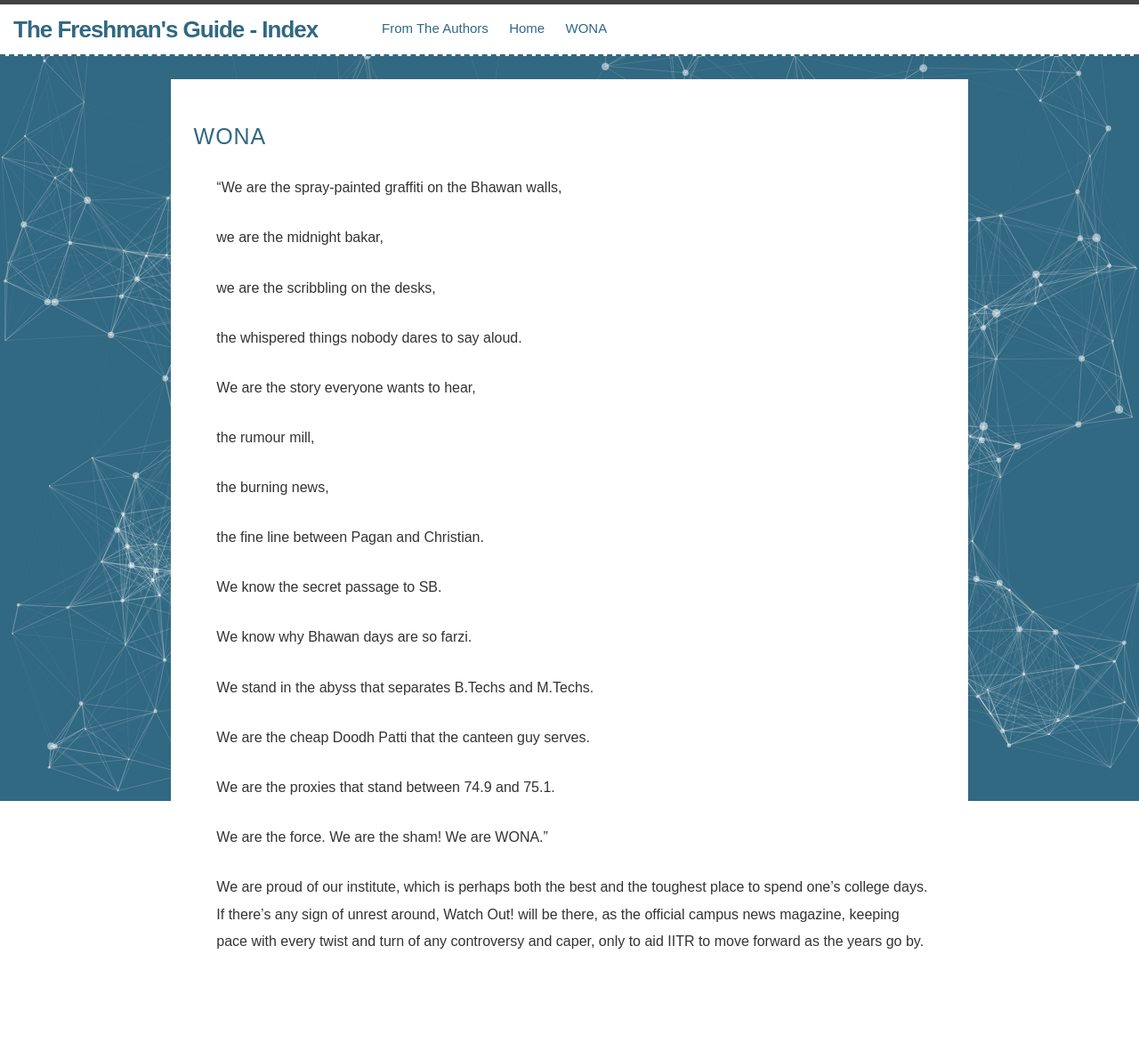
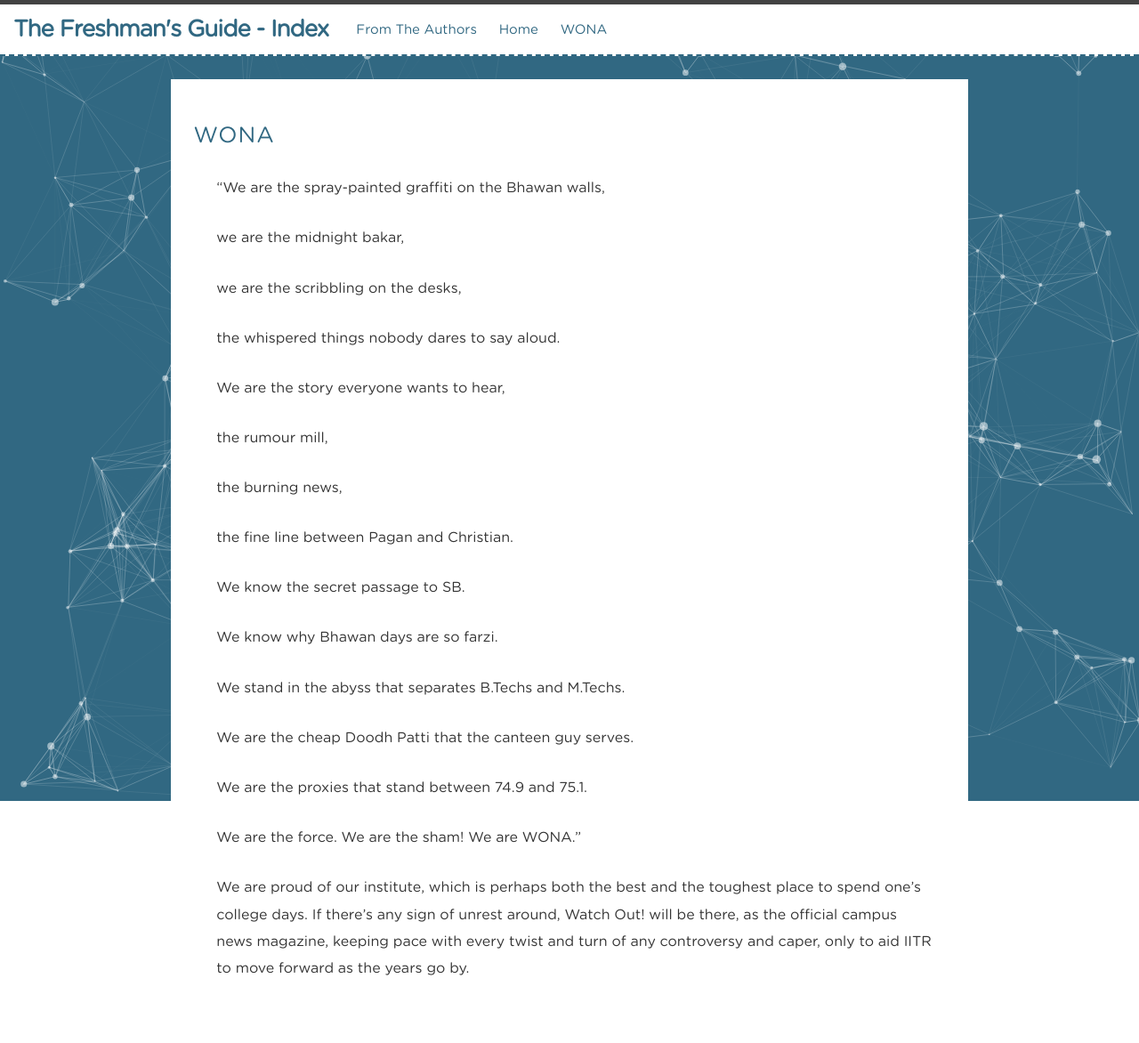
Before and after one commit to ankg/TheFreshmenGuide-WONA, a Jekyll site: the page built from wona.md, in a window 1280 px wide. Shown: the whole page at 89% size. Built offline with Jekyll 4.4.1, drawn with Linux system fonts in a browser that asks for light colours; Markdown is read by kramdown in place of the engine named in the settings; before the commit the page ends 1142 px from its top, so only the background shows below that.

Commit message:
Changes the site font and CSS

```diff
--- a/css/common.css
+++ b/css/common.css
@@ -1,6 +1,6 @@
 @import url('normalize.css');
 body{
-	font-family: Cambria, Georgia, serif;
+	/*font-family: Cambria, Georgia, serif;*/
 	background: #f9f9f9 url(../images/bg.jpg);
 	font-weight: 300;
 	font-size: 15px;
@@ -39,3 +39,8 @@ body{
 .ch-grid li:after, .ch-grid li:before {
 	outline: none;
 }
+@font-face{
+	font-family: gotham;
+	src:url(/fonts/GothamRnd-Book.otf);
+	/*src:url(/fonts/Bariol_Regular.otf);*/
+}
--- a/css/main.scss
+++ b/css/main.scss
@@ -6,7 +6,7 @@
 
 
 // Our variables
-$base-font-family: Helvetica, Arial, sans-serif;
+$base-font-family: gotham;
 $base-font-size:   16px;
 $small-font-size:  $base-font-size * 0.875;
 $base-line-height: 1.5;
--- a/css/particles.css
+++ b/css/particles.css
@@ -35,7 +35,6 @@ html{
 }
 
 body{
-  font:normal 75% Arial, Helvetica, sans-serif;
 }
 
 canvas{
--- a/css/style2.css
+++ b/css/style2.css
@@ -97,7 +97,7 @@
 	text-transform: uppercase;
 	position: relative;
 	letter-spacing: 2px;
-	font-size: 22px;
+	font-size: 1.4em;
 	font-weight: 700;
 	margin: 0 30px;
 	padding: 65px 0 0 0;
@@ -114,21 +114,8 @@
 	font-weight: 400;
 	/*font-style: italic;*/
 	margin: 0 30px;
-	font-size: 14px;
+	font-size: 0.8em;
 	border-top: 1px solid rgba(255,255,255,0.5);
-}
-
-.ch-info p a {
-	display: block;
-	color: #fff;
-	color: rgba(255,255,255,0.7);
-	font-style: normal;
-	font-weight: 700;
-	text-transform: uppercase;
-	font-size: 9px;
-	letter-spacing: 1px;
-	padding-top: 4px;
-	font-family: 'Open Sans', Arial, sans-serif;
 }
 
 .ch-info p a:hover {
@@ -171,6 +158,7 @@
 	.ch-info{
 		margin-top: -15%;
 		opacity: 1 !important;
+		font-size: 12px;
 		-webkit-transform: scale(1);
 		-moz-transform: scale(1);
 		-o-transform: scale(1);
--- a/js/app.js
+++ b/js/app.js
@@ -16,7 +16,7 @@ particlesJS('particles-js',
   {
     "particles": {
       "number": {
-        "value": 200,
+        "value": 150,
         "density": {
           "enable": true,
           "value_area": 700
```
Also changed, not shown: fonts/Bariol_Regular.otf (added), fonts/GothamRnd-Book.otf (added).
